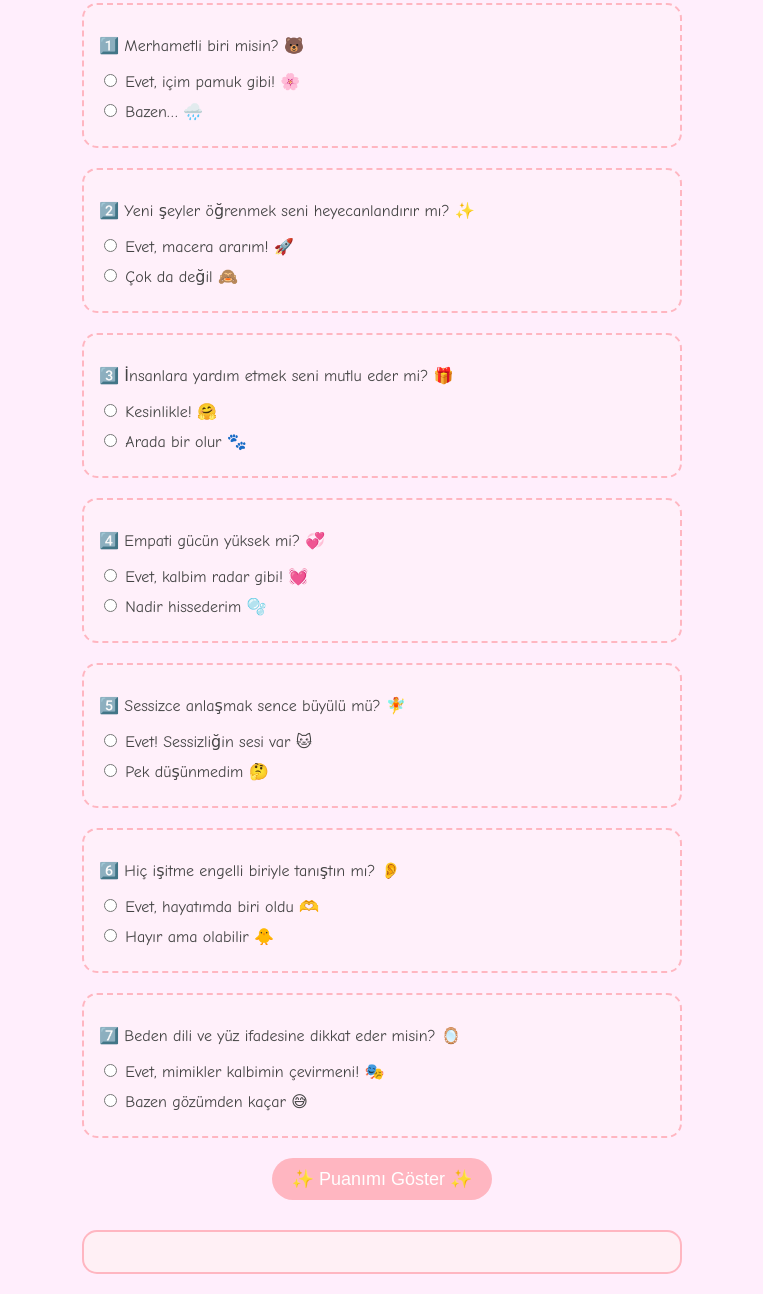
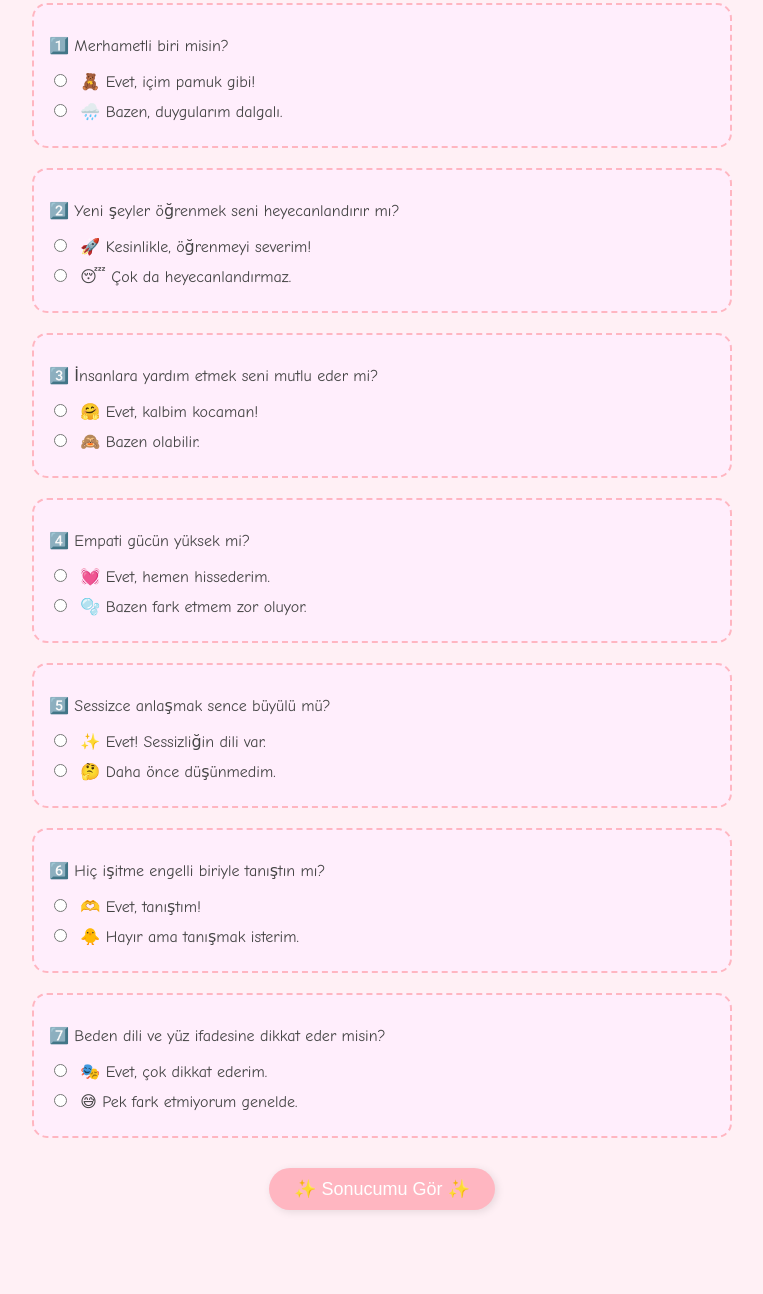
Before and after one commit to hulyatepedelen/anket, a plain HTML site: page index.html in a window 1280 px wide. Shown: the part 123-1417 px from the top of the page, without its empty margins (258-1021 px from the left). After the commit the page ends 1383 px from the top, so only its background shows below. Drawn offline with Linux system fonts and the light colour scheme.

Commit message:
Update index.html

```diff
--- a/index.html
+++ b/index.html
@@ -2,14 +2,15 @@
 <html lang="tr">
 <head>
   <meta charset="UTF-8">
-  <title>🌸 İşaret Dili Seviye Testi 🌸</title>
+  <title>🌸 İşaret Dili Ruh Testi 🌸</title>
+  <meta name="viewport" content="width=device-width, initial-scale=1.0">
   <style>
     body {
       font-family: 'Comic Sans MS', cursive, sans-serif;
-      background-color: #ffeefc;
+      background-color: #fff0f5;
       color: #444;
       padding: 20px;
-      max-width: 600px;
+      max-width: 700px;
       margin: auto;
     }
     h1 {
@@ -18,26 +19,32 @@
       font-size: 28px;
     }
     .question {
-      background-color: #fff0fa;
+      background-color: #ffeefc;
       padding: 15px;
       border: 2px dashed #ffb6c1;
       border-radius: 15px;
       margin-bottom: 20px;
+      transition: all 0.3s ease;
     }
     label {
       display: block;
       margin: 10px 0;
+      cursor: pointer;
+    }
+    input[type="radio"] {
+      margin-right: 8px;
     }
     button {
       background-color: #ffb6c1;
       color: white;
       font-size: 18px;
-      padding: 10px 20px;
+      padding: 10px 25px;
       border: none;
       border-radius: 25px;
       cursor: pointer;
       display: block;
-      margin: 20px auto;
+      margin: 30px auto;
+      box-shadow: 2px 2px 8px rgba(0,0,0,0.1);
       transition: 0.3s;
     }
     button:hover {
@@ -49,59 +56,64 @@
       margin-top: 30px;
       padding: 20px;
       border-radius: 15px;
-      background-color: #fff0f5;
+      background-color: #fff0fa;
       border: 2px solid #ffb6c1;
+      display: none;
+    }
+    .emoji {
+      font-size: 26px;
+      margin-right: 6px;
     }
   </style>
 </head>
 <body>
-  <h1>🌟 İşaret Dili Seviye Testi 🌟</h1>
-  <p style="text-align:center;">🎀 Cevapla, puan topla ve ne kadar *işaret dili ruhuna* sahipsin gör! 🎀</p>
+  <h1>🌈 İşaret Dili Ruh Testi 🌈</h1>
+  <p style="text-align:center;">✨ Cevapla, puan topla ve hangi sevimli seviyedesin öğren! ✨</p>
 
   <form id="quizForm">
     <div class="question">
-      <p>1️⃣ Merhametli biri misin? 🐻</p>
-      <label><input type="radio" name="q1" value="1"> Evet, içim pamuk gibi! 🌸</label>
-      <label><input type="radio" name="q1" value="0"> Bazen… 🌧️</label>
+      <p>1️⃣ Merhametli biri misin?</p>
+      <label><input type="radio" name="q1" value="1"> 🧸 Evet, içim pamuk gibi!</label>
+      <label><input type="radio" name="q1" value="0"> 🌧️ Bazen, duygularım dalgalı.</label>
     </div>
 
     <div class="question">
-      <p>2️⃣ Yeni şeyler öğrenmek seni heyecanlandırır mı? ✨</p>
-      <label><input type="radio" name="q2" value="1"> Evet, macera ararım! 🚀</label>
-      <label><input type="radio" name="q2" value="0"> Çok da değil 🙈</label>
+      <p>2️⃣ Yeni şeyler öğrenmek seni heyecanlandırır mı?</p>
+      <label><input type="radio" name="q2" value="1"> 🚀 Kesinlikle, öğrenmeyi severim!</label>
+      <label><input type="radio" name="q2" value="0"> 😴 Çok da heyecanlandırmaz.</label>
     </div>
 
     <div class="question">
-      <p>3️⃣ İnsanlara yardım etmek seni mutlu eder mi? 🎁</p>
-      <label><input type="radio" name="q3" value="1"> Kesinlikle! 🤗</label>
-      <label><input type="radio" name="q3" value="0"> Arada bir olur 🐾</label>
+      <p>3️⃣ İnsanlara yardım etmek seni mutlu eder mi?</p>
+      <label><input type="radio" name="q3" value="1"> 🤗 Evet, kalbim kocaman!</label>
+      <label><input type="radio" name="q3" value="0"> 🙈 Bazen olabilir.</label>
     </div>
 
     <div class="question">
-      <p>4️⃣ Empati gücün yüksek mi? 💞</p>
-      <label><input type="radio" name="q4" value="1"> Evet, kalbim radar gibi! 💓</label>
-      <label><input type="radio" name="q4" value="0"> Nadir hissederim 🫧</label>
+      <p>4️⃣ Empati gücün yüksek mi?</p>
+      <label><input type="radio" name="q4" value="1"> 💓 Evet, hemen hissederim.</label>
+      <label><input type="radio" name="q4" value="0"> 🫧 Bazen fark etmem zor oluyor.</label>
     </div>
 
     <div class="question">
-      <p>5️⃣ Sessizce anlaşmak sence büyülü mü? 🧚</p>
-      <label><input type="radio" name="q5" value="1"> Evet! Sessizliğin sesi var 🐱</label>
-      <label><input type="radio" name="q5" value="0"> Pek düşünmedim 🤔</label>
+      <p>5️⃣ Sessizce anlaşmak sence büyülü mü?</p>
+      <label><input type="radio" name="q5" value="1"> ✨ Evet! Sessizliğin dili var.</label>
+      <label><input type="radio" name="q5" value="0"> 🤔 Daha önce düşünmedim.</label>
     </div>
 
     <div class="question">
-      <p>6️⃣ Hiç işitme engelli biriyle tanıştın mı? 👂</p>
-      <label><input type="radio" name="q6" value="1"> Evet, hayatımda biri oldu 🫶</label>
-      <label><input type="radio" name="q6" value="0"> Hayır ama olabilir 🐥</label>
+      <p>6️⃣ Hiç işitme engelli biriyle tanıştın mı?</p>
+      <label><input type="radio" name="q6" value="1"> 🫶 Evet, tanıştım!</label>
+      <label><input type="radio" name="q6" value="0"> 🐥 Hayır ama tanışmak isterim.</label>
     </div>
 
     <div class="question">
-      <p>7️⃣ Beden dili ve yüz ifadesine dikkat eder misin? 🪞</p>
-      <label><input type="radio" name="q7" value="1"> Evet, mimikler kalbimin çevirmeni! 🎭</label>
-      <label><input type="radio" name="q7" value="0"> Bazen gözümden kaçar 😅</label>
+      <p>7️⃣ Beden dili ve yüz ifadesine dikkat eder misin?</p>
+      <label><input type="radio" name="q7" value="1"> 🎭 Evet, çok dikkat ederim.</label>
+      <label><input type="radio" name="q7" value="0"> 😅 Pek fark etmiyorum genelde.</label>
     </div>
 
-    <button type="button" onclick="evaluateQuiz()">✨ Puanımı Göster ✨</button>
+    <button type="button" onclick="evaluateQuiz()">✨ Sonucumu Gör ✨</button>
   </form>
 
   <div id="result"></div>
@@ -110,19 +122,21 @@
     function evaluateQuiz() {
       let total = 0;
       for (let i = 1; i <= 7; i++) {
-        const answer = document.querySelector('input[name="q' + i + '"]:checked');
-        if (answer) {
-          total += parseInt(answer.value);
+        const selected = document.querySelector('input[name="q' + i + '"]:checked');
+        if (selected) {
+          total += parseInt(selected.value);
         }
       }
 
-      const resultDiv = document.getElementById("result");
+      const result = document.getElementById("result");
+      result.style.display = "block";
+
       if (total >= 6) {
-        resultDiv.innerHTML = "🌈 <strong>Süper Yıldız Seviye!</strong><br>Senin ruhun tam bir işaret dili gönüllüsü! 🤟💖 Haydi hemen başla, dünya seni bekliyor!";
+        result.innerHTML = "🌟 <strong>Süper Yıldız Seviye!</strong><br><br>Senin kalbin işaret dili için ışıldıyor! 🤟<br>Hadi, bu güzel dili öğrenmeye başla!";
       } else if (total >= 4) {
-        resultDiv.innerHTML = "🌟 <strong>Pembe Kalp Seviye!</strong><br>Senin içinde bu dilin kıvılcımı var! Biraz öğren, çok şey değişecek!";
+        result.innerHTML = "💖 <strong>Pembe Kalp Seviye!</strong><br><br>Senin içinde bu dilin tohumları var! 🪴<br>Biraz bilgiyle çok güzel işler yaparsın!";
       } else {
-        resultDiv.innerHTML = "🍬 <strong-Minnoş Seviye</strong><br>Henüz başlama vaktin gelmemiş olabilir ama bir gün sen de bu tatlı dili keşfedeceksin!";
+        result.innerHTML = "🍬 <strong>Minnoş Seviye</strong><br><br>Sen daha yolun başındasın ama bu tatlı yolculuk seni bekliyor! 🎀";
       }
     }
   </script>
```
